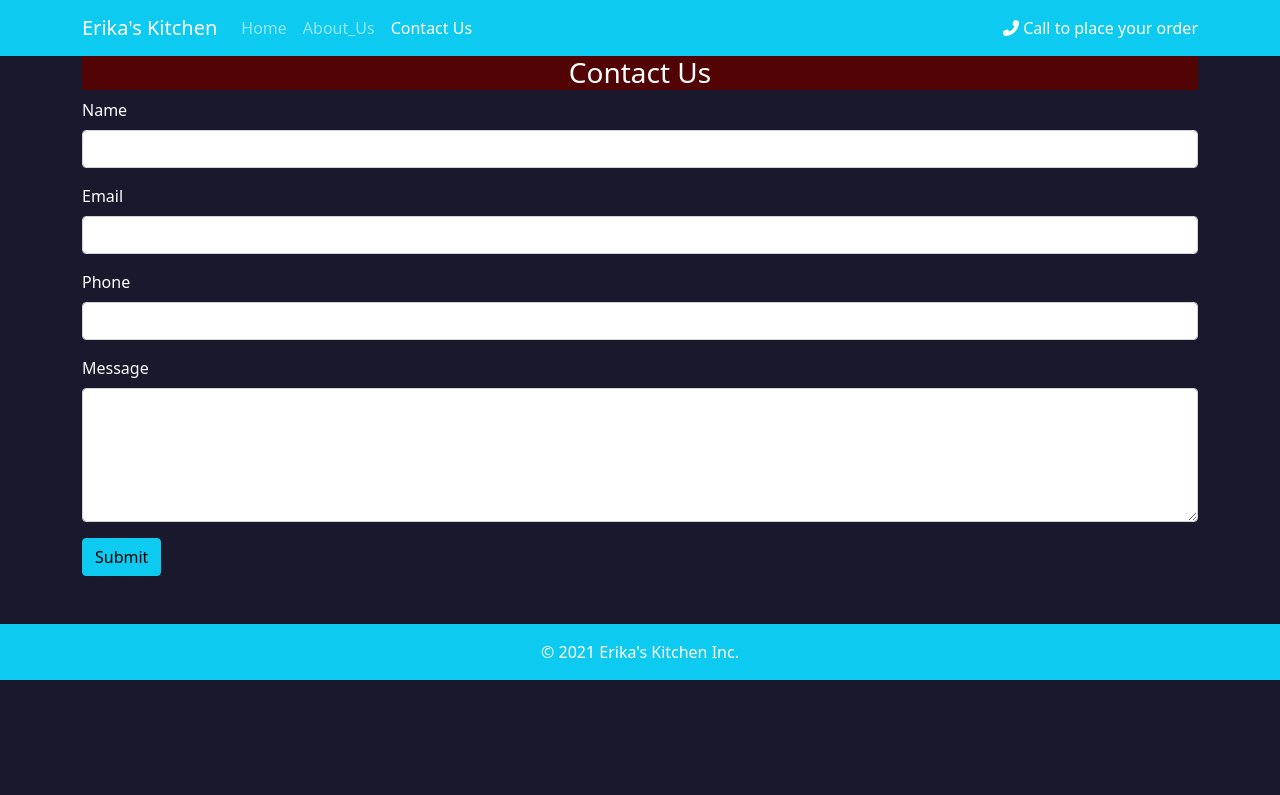
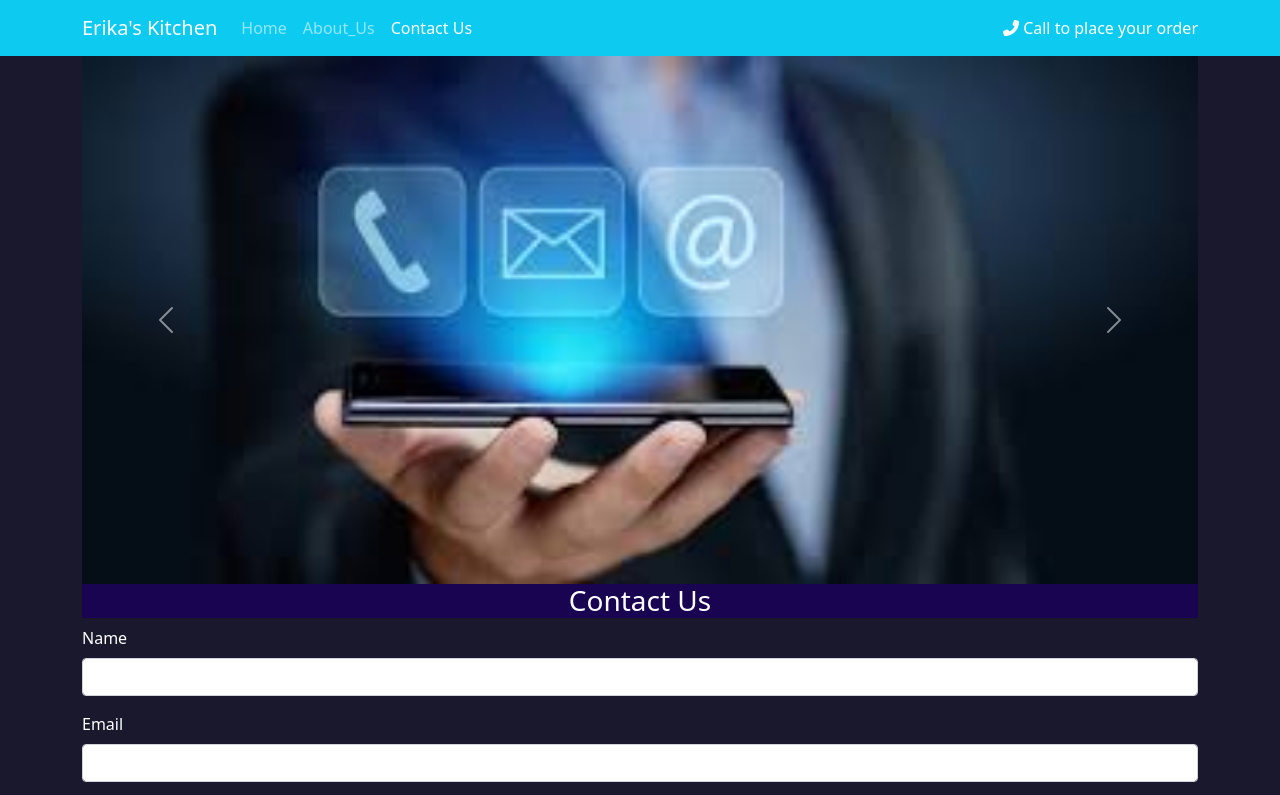
Before and after one commit to mancho72/steakhouse, a plain HTML site: page contact_us.html in a window 1280 px wide. Shown: the top 795 px of the page. Drawn offline with nearby package versions, Linux system fonts and the light colour scheme.

Commit message:
Add files via upload

```diff
--- a/contact_us.html
+++ b/contact_us.html
@@ -54,6 +54,23 @@
     </nav>
 
     <div class="container">
+        <div id="carouselExampleControls" class="carousel slide" data-bs-ride="carousel">
+            <div class="carousel-inner">
+                <div class="carousel-item active">
+                    <img src="contact.jpg" class="d-block w-100">
+                </div>
+            </div>
+            <button class="carousel-control-prev" type="button" data-bs-target="#carouselExampleControls"
+                data-bs-slide="prev">
+                <span class="carousel-control-prev-icon" aria-hidden="true"></span>
+                <span class="visually-hidden">Previous</span>
+            </button>
+            <button class="carousel-control-next" type="button" data-bs-target="#carouselExampleControls"
+                data-bs-slide="next">
+                <span class="carousel-control-next-icon" aria-hidden="true"></span>
+                <span class="visually-hidden">Next</span>
+            </button>
+        </div>
 
         <h3>Contact Us</h3>
 
@@ -74,7 +91,7 @@
 
             <div class="mb-3">
                 <label class="form-label">Phone</label>
-                <input type="phone" name="phone" class="form-control">
+                <input type="number" name="phone" class="form-control">
             </div>
 
             <div class="mb-3">
--- a/style.css
+++ b/style.css
@@ -2,7 +2,7 @@ body{
     background-color: rgba(4, 2, 24, 0.91);
 }
 
-h3{background-color: #520404;
+h3{background-color: #190452;
     text-align: center;
     color: #ffffff;
 }
@@ -22,12 +22,14 @@ label {color: #ffffff;
     color: #0e0d0d;
     text-align:justify;
     text-justify:initial;
+    font-style: italic;
 }
 
 .kitchen{
     color: #ffffff;
     text-align:justify;
     text-justify:initial;
+    font-style: italic;
 }
 
 .like{
```
Also changed, not shown: about.html (+3 -4 lines), index.html (+1 -1 lines), contact.jpg (added), contact_us.jpg (added).
